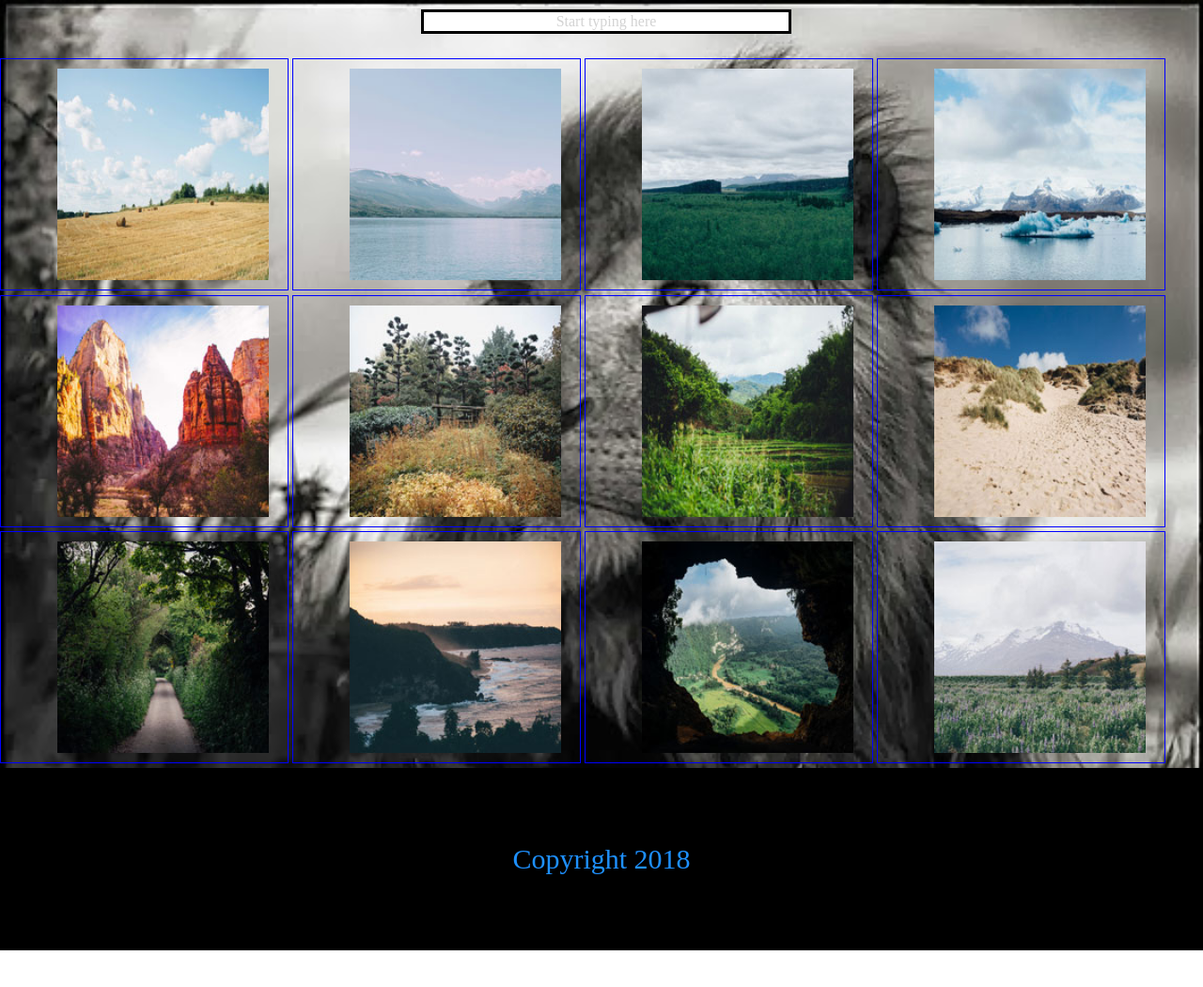
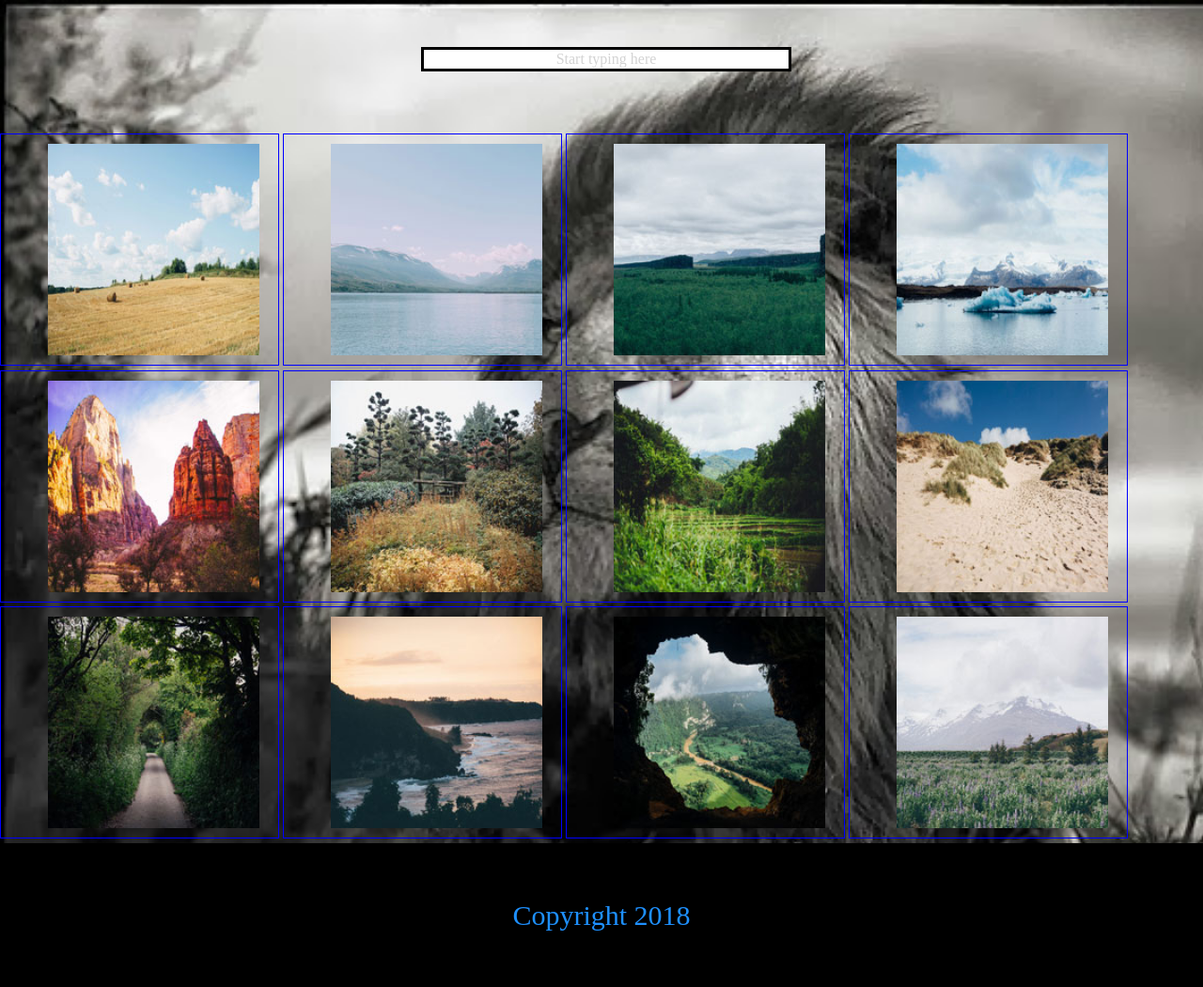
Before and after one commit to Tlacoding111/Techdegree-ProjectFive, a plain HTML site: page index.html in a window 1280 px wide. Shown: the whole page at 94% size. Before the commit the page ends 1011 px from the top, so only its background shows below. Drawn offline with Linux system fonts and the light colour scheme.

Commit message:
made changes

```diff
--- a/css/styles.css
+++ b/css/styles.css
@@ -10,7 +10,7 @@ body {
 input[type="text"] {
     border: 3px solid black;
     width: 30%;
-    margin: 10px 35%;
+    margin: 50px 35%;
     text-align: center;
     color: blue;
 }
@@ -20,11 +20,15 @@ input::placeholder {
     text-align: center;
 }
 
+input:hover {
+    border-color: yellow;
+}
+
 /*==============Photos=========*/
 
 .photos {
     padding: 10px 20px;
-    padding-left: 60px;
+    padding-left: 50px;
     width: 225px;
     border: 1px solid blue;
 }
@@ -38,7 +42,7 @@ input::placeholder {
 footer {
     text-align: center;
     background-color: black;
-    padding: 50px;
+    padding: 30px;
 }
 
 footer p {
```
